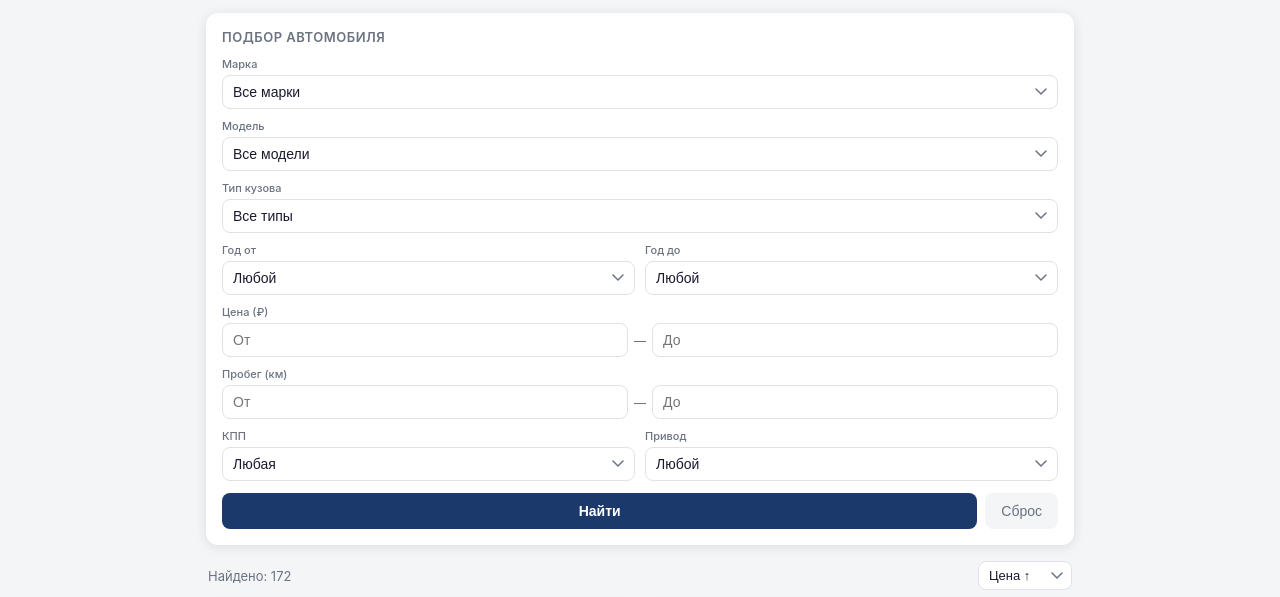
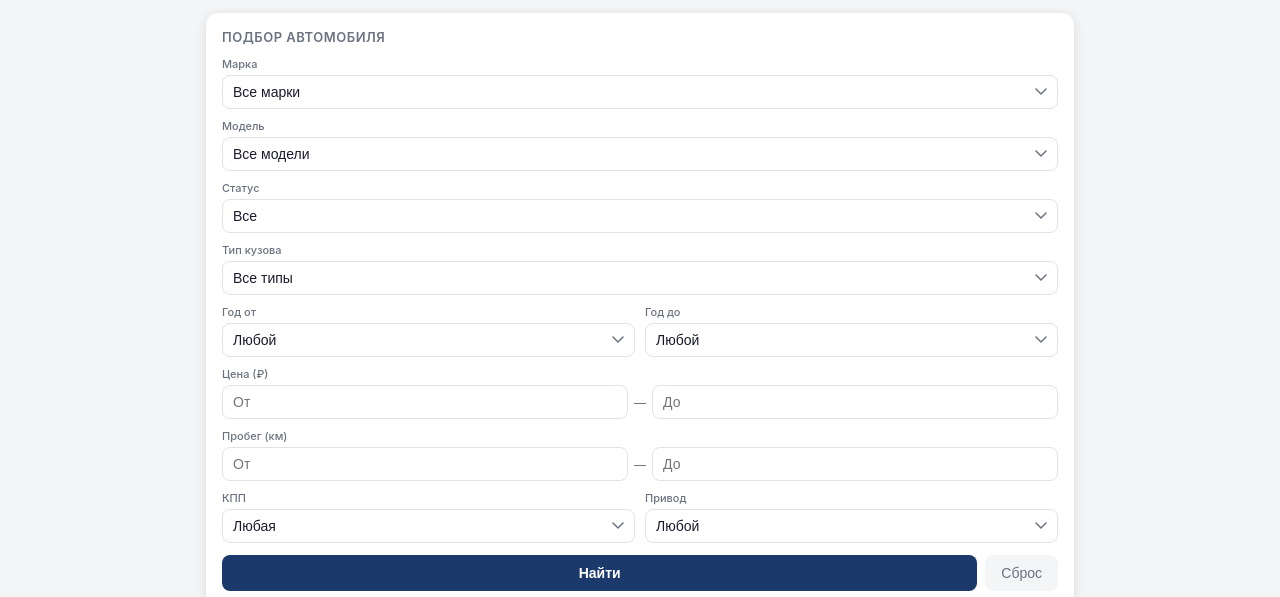
Before and after one commit to pristuppoevgenij-create/planeta-avto-catalog, a website: page public/index.html in a window 1280 px wide. Shown: the part 134-731 px from the top of the page. Drawn offline with Linux system fonts and the light colour scheme.

Commit message:
feat: status filter

```diff
--- a/public/index.html
+++ b/public/index.html
@@ -39,6 +39,14 @@
         <label>Модель</label>
         <select id="filter-model">
           <option value="">Все модели</option>
+        </select>
+      </div>
+      <div class="filter-group" style="grid-column: span 2">
+        <label>Статус</label>
+        <select id="filter-status">
+          <option value="">Все</option>
+          <option value="sale">В продаже</option>
+          <option value="prep">В подготовке</option>
         </select>
       </div>
       <div class="filter-group" style="grid-column: span 2">
```
